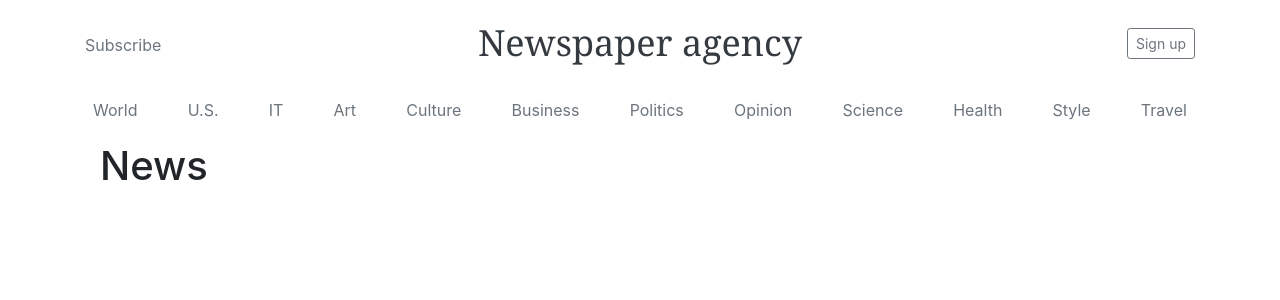
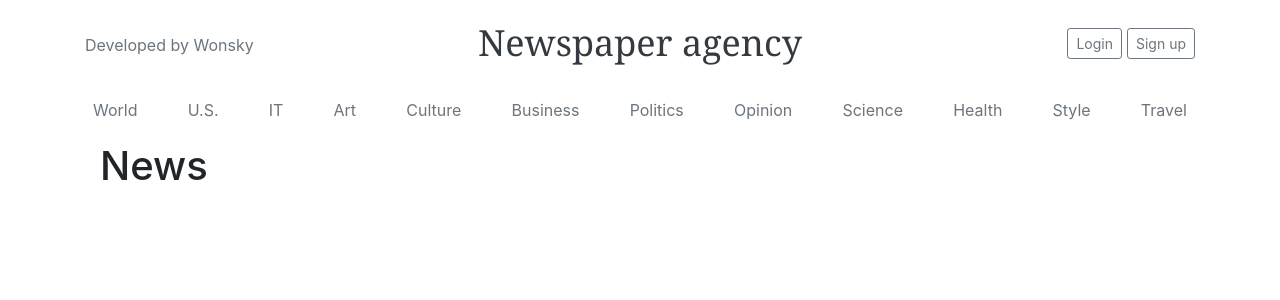
Before and after one commit to Wonsky1/newspaper_agency, a Django app: page / in a window 1280 px wide. Shown: the top 300 px of the page. Run offline with Django 4.2, Linux system fonts and the light colour scheme; data that the repository does not hold is empty.

Commit message:
Updated header to have login and sign up buttons

```diff
--- a/static/css/styles.css
+++ b/static/css/styles.css
@@ -2,3 +2,6 @@
     font-family: "Playfair Display", Georgia, "Times New Roman", serif;
     font-size: 2.25rem;
 }
+.log-btn {
+    margin-left: 5px;
+}
--- a/templates/includes/header.html
+++ b/templates/includes/header.html
@@ -1,13 +1,14 @@
 <header class="blog-header py-3">
   <div class="row flex-nowrap justify-content-between align-items-center">
     <div class="col-4 pt-1">
-      <a class="text-muted" href="#">Subscribe</a>
+      <a class="text-muted" href="#">Developed by Wonsky</a>
     </div>
     <div class="col-4 text-center">
       <a class="blog-header-logo text-dark" href="#">Newspaper agency</a>
     </div>
     <div class="col-4 d-flex justify-content-end align-items-center">
-      <a class="btn btn-sm btn-outline-secondary" href="#">Sign up</a>
+      <a class="btn btn-sm btn-outline-secondary log-btn" href="#">Login</a>
+      <a class="btn btn-sm btn-outline-secondary log-btn" href="#">Sign up</a>
     </div>
   </div>
 </header>
```
